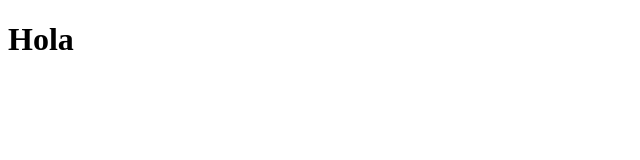
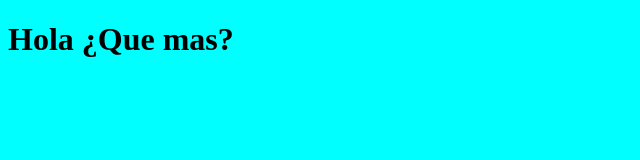
Before and after one commit to KyouReaper/Clases_Git, a plain HTML site: page index.html in a window 1280 px wide. Shown: the whole page, without its empty margins (0-640 px from the left). Drawn offline with Linux system fonts and the light colour scheme.

Commit message:
ColorFondo

```diff
--- a/index.html
+++ b/index.html
@@ -7,6 +7,11 @@
     <title>Document</title>
 </head>
 <body>
-    <h1>Hola</h1>
+    <h1>Hola ¿Que mas?</h1>
+    <style>
+        body {
+            background-color: aqua;
+        }
+    </style>
 </body>
 </html>
```
Also changed, not shown: 1 other file.
